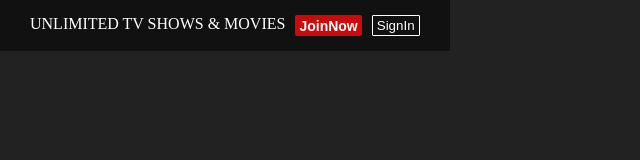
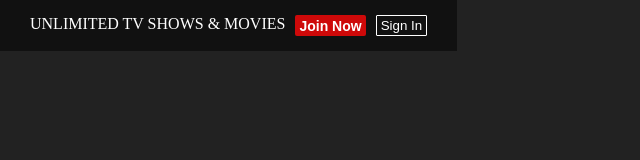
Before and after one commit to NaganjaliPantham/Netflix, a plain HTML site: page index1.html in a window 1280 px wide. Shown: the full height of the page, 0-640 px from the left. Drawn offline with Linux system fonts and the light colour scheme.

Commit message:
modified file successfully

```diff
--- a/index1.html
+++ b/index1.html
@@ -14,8 +14,8 @@
         </div>
         <div class="actions">
             <div class="cls">UNLIMITED TV SHOWS & MOVIES</div>
-            <button class="joinnow">JoinNow</button>
-            <button class="signin">SignIn</button>
+            <button class="joinnow">Join Now</button>
+            <button class="signin">Sign In</button>
         </div>
      </nav>
 
```
